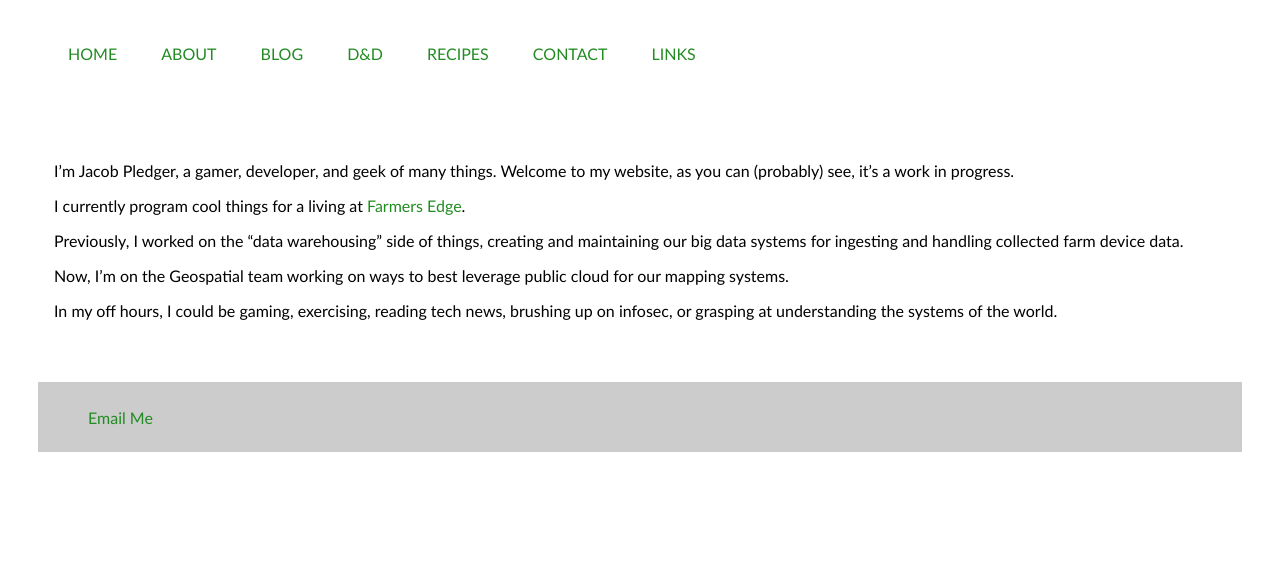
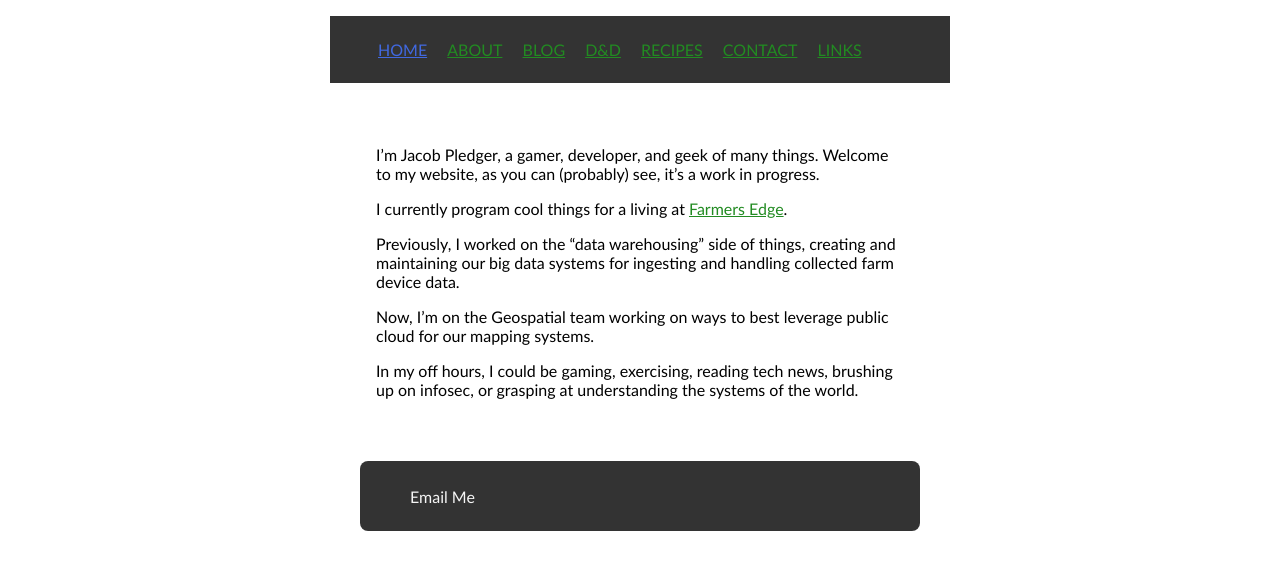
Before and after one commit to jacobpledger/website, a Jekyll site: the page built from index.md, in a window 1280 px wide. Shown: the top 570 px of the page. Built offline with Jekyll 4.4.1, drawn with Linux system fonts in a browser that asks for light colours.

Commit message:
more updates

```diff
--- a/_sass/main.scss
+++ b/_sass/main.scss
@@ -1,4 +1,5 @@
 $body-content-margin: 30px;
+$transparent-background: transparentize($color: black, $amount: 0.2);
 
 .current {
   color: royalblue;
@@ -9,8 +10,15 @@
   font-family: "Trebuchet MS", sans-serif;
 }
 
+a {
+  color: forestgreen;
+  &:hover {
+    color: maroon;
+  }
+}
+
 nav {
-  background-color: transparent;
+  background-color: $transparent-background;
 
   &::after {
     content: "";
@@ -19,35 +27,26 @@
   }
 }
 
+body {
+  max-width: 620px;
+  margin: 0 auto;
+  padding: 1em;
+}
+
+
+
+
+
+
 .navigation{
-  color: forestgreen;
   list-style: none;
   float: left;
   li {
     display: inline-block;
-    margin: 20px;
+    margin: 0.5em;
     a {
-      color: forestgreen;
-      text-decoration: none;
       text-transform: uppercase;
-      &:hover {
-        color: slategray;
-      }
     }
-  }
-}
-
-body {
-  background-color: transparent;
-  li {
-    a {
-      color: forestgreen;
-      text-decoration: none;
-    }
-  }
-  a {
-    color: forestgreen;
-    text-decoration: none;
   }
 }
 
@@ -57,7 +56,8 @@
 }
 
 footer {
-  background-color: transparentize($color: black, $amount: 0.8);
+  background-color: $transparent-background;
+  border-radius: 0.5em;
   height: 50px;
   padding: 10px;
   margin: $body-content-margin;
```
